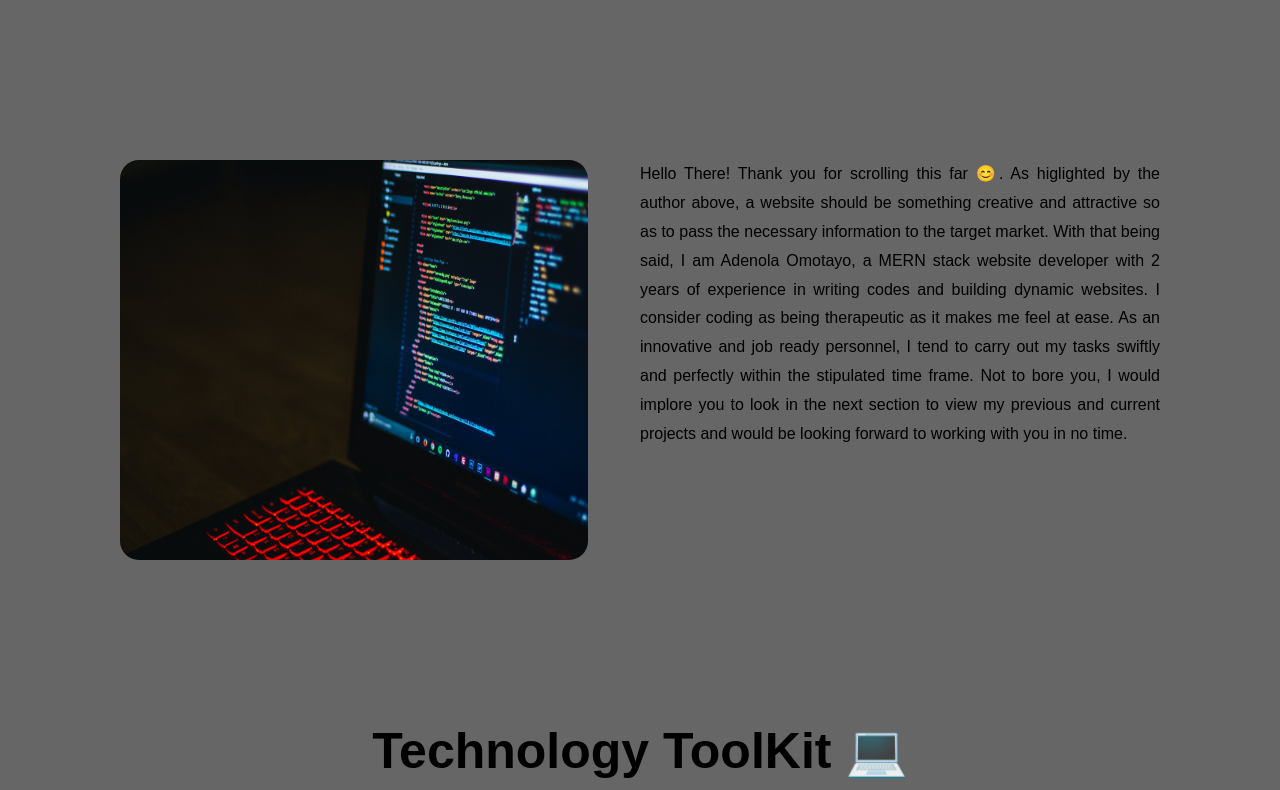
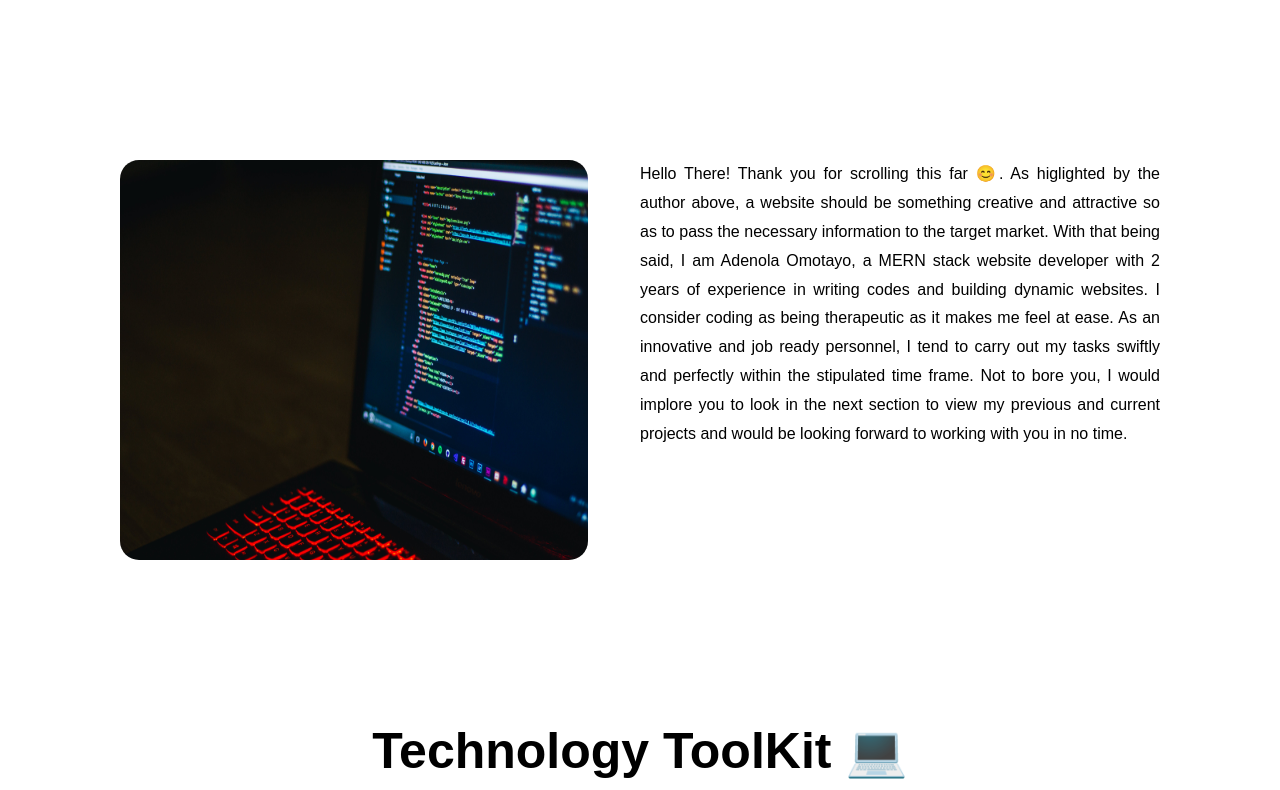
Before and after one commit to Beenflexxin01/portfolio, a plain HTML site: page index.html in a window 1280 px wide. Shown: the part 461-1251 px from the top of the page. Drawn offline with nearby package versions, Linux system fonts and the light colour scheme; some packages are replaced by stand-ins of ours; a script that the page names is missing.

Commit message:
initial commit

```diff
--- a/index.css
+++ b/index.css
@@ -12,11 +12,11 @@ html {
 }
 
 body {
-  background-color: #1d72c72d;
+  /* background-color: #1d72c72d; */
   color: #555;
   color: #000;
-  background-color: #1d72c717;
-  background-color: #00000099;
+  /* background-color: #1d72c717;
+  background-color: #00000099; */
   font-family: sans-serif;
 }
 
```
